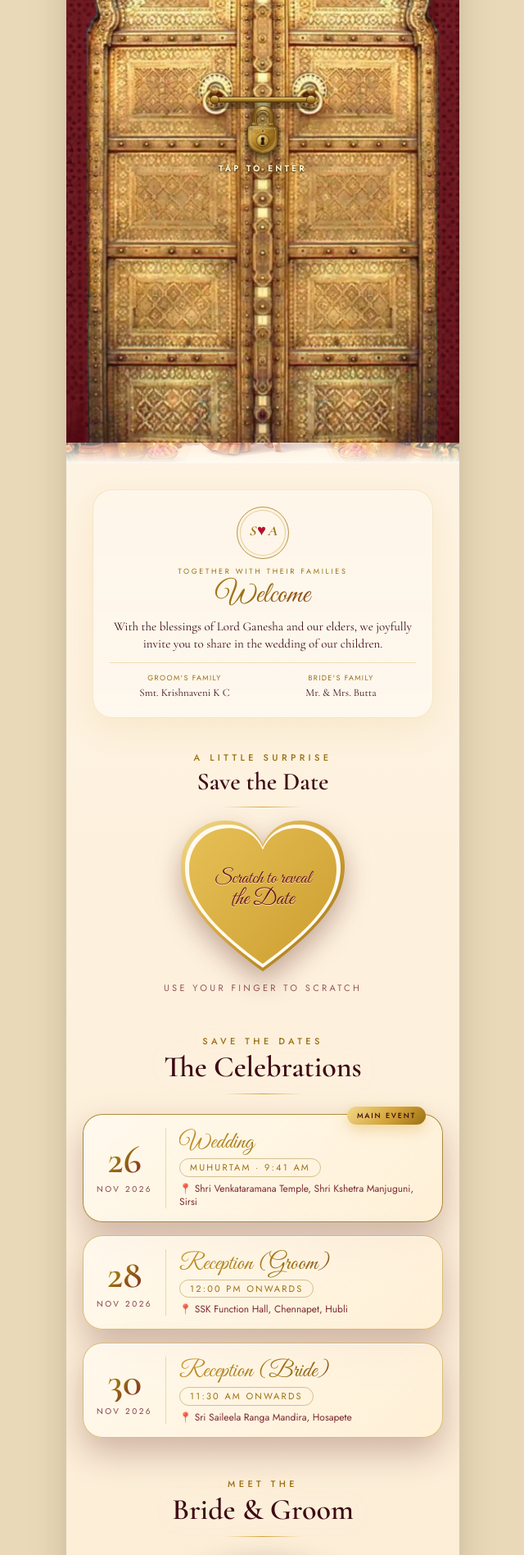
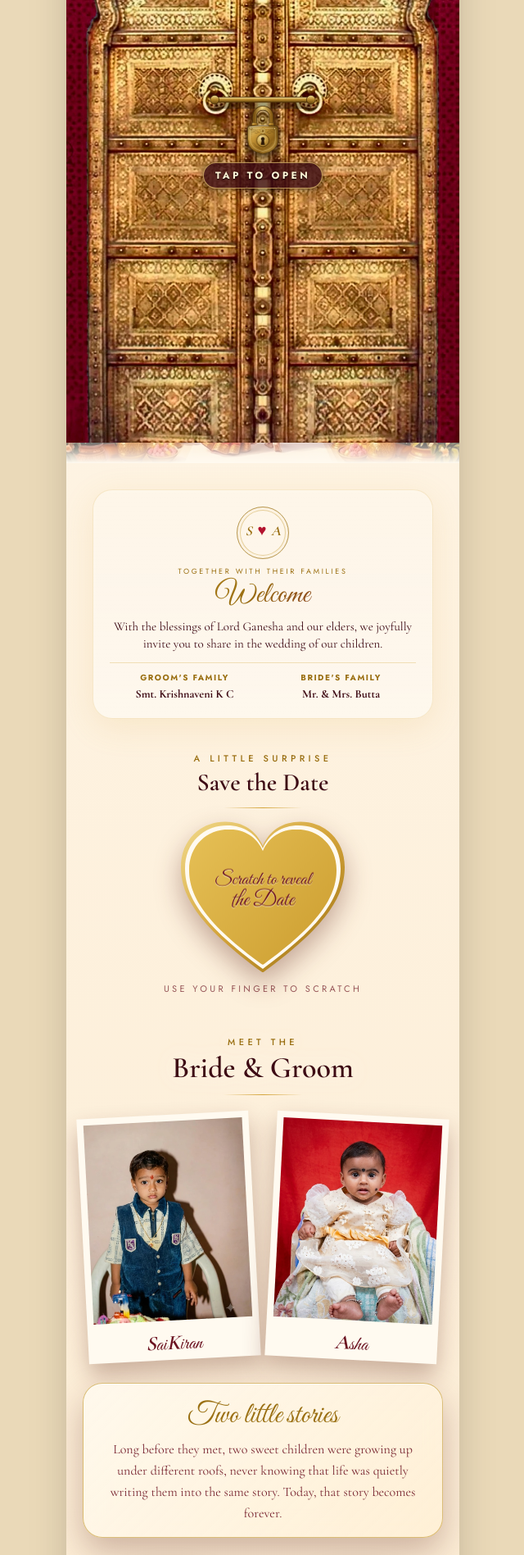
Before and after one commit to saitejakchintaginjal/wedding_invitation_anna, a Next.js app: page / in a window 1280 px wide. Shown: the part 260-2157 px from the top of the page at 82% size, without its empty margins (319-959 px from the left). Built offline with nearby package versions, Linux system fonts and the light colour scheme.

Commit message:
final edit

```diff
--- a/app/globals.css
+++ b/app/globals.css
@@ -63,7 +63,7 @@ input, select, textarea { font-size: 16px; } /* prevent iOS zoom */
   0% { transform: scale(.78) translateY(2%); filter: blur(3px); }
   100% { transform: none; filter: none; }
 }
-html.revealed .walk { animation: walkIn 3.8s cubic-bezier(.45,.05,.35,1) 1.3s backwards; transform-origin: 50% 25%; }
+html.revealed .walk { animation: walkIn 3.8s cubic-bezier(.45,.05,.35,1) 2.3s backwards; transform-origin: 50% 25%; }
 
 /* the curtain frame grows past the edges of the screen, accelerating, so the curtains slide off to the sides */
 @keyframes curtainPass {
@@ -71,7 +71,7 @@ html.revealed .walk { animation: walkIn 3.8s cubic-bezier(.45,.05,.35,1) 1.3s ba
   80% { opacity: 1; }
   100% { transform: scale(3.4); opacity: 0; }
 }
-.curtain-pass { transform-origin: 50% 42%; animation: curtainPass 3.5s cubic-bezier(.55,.05,.85,.55) 1.5s forwards; }
+.curtain-pass { transform-origin: 50% 42%; animation: curtainPass 3.5s cubic-bezier(.55,.05,.85,.55) 2.5s forwards; }
 
 @keyframes bloom {
   0% { opacity: 0; transform: scale(.3) rotate(var(--bloom-r, -12deg)); }
@@ -93,12 +93,12 @@ html.revealed .bloom { animation: bloom 1.5s cubic-bezier(.2,.8,.3,1) var(--bloo
 .petal { position: fixed; z-index: 60; pointer-events: none; font-size: 18px; animation: petalRise 1.1s ease-out forwards; }
 
 /* hero sequence, timed from the moment the curtain starts to open:
-   illustration 1.2-2.8s -> names 4.7s -> fireworks 2.8s (see Fireworks startAfter) -> corner flowers 7.2s+ (see CornerFlowers) */
+   illustration 2.2-3.8s -> names 5.7s -> fireworks 3.8s (see Fireworks startAfter) -> corner flowers 7.2s+ (see CornerFlowers) */
 @keyframes seqFade { from { opacity: 0; } to { opacity: 1; } }
 @keyframes namesIn { from { opacity: 0; transform: translateY(14px) scale(.94); } to { opacity: 1; transform: none; } }
-html.revealed .seq-bg { animation: seqFade 1.6s ease-out 1.2s backwards; }
-html.revealed .seq-names { animation: namesIn 2s cubic-bezier(.22,.8,.3,1) 4.7s backwards; }
-html.revealed .seq-fx { animation: seqFade 1.4s ease 2.8s backwards; }
+html.revealed .seq-bg { animation: seqFade 1.6s ease-out 2.2s backwards; }
+html.revealed .seq-names { animation: namesIn 2s cubic-bezier(.22,.8,.3,1) 5.7s backwards; }
+html.revealed .seq-fx { animation: seqFade 1.4s ease 3.8s backwards; }
 
 /* temple bells: an irregular pendulum, each bell with its own length of swing and timing */
 @keyframes bellSwing {
--- a/app/layout.tsx
+++ b/app/layout.tsx
@@ -5,7 +5,7 @@ import "./globals.css";
 const serif = Cormorant_Garamond({ subsets: ["latin"], weight: ["400", "500", "600", "700"], variable: "--font-serif" });
 const script = Great_Vibes({ subsets: ["latin"], weight: "400", variable: "--font-script" });
 const display = Satisfy({ subsets: ["latin"], weight: "400", variable: "--font-display" });
-const sans = Jost({ subsets: ["latin"], weight: ["300", "400", "500"], variable: "--font-sans" });
+const sans = Jost({ subsets: ["latin"], weight: ["300", "400", "500", "600", "700"], variable: "--font-sans" });
 
 export const metadata: Metadata = {
   title: "SaiKiran & Asha - Wedding Invitation",
--- /dev/null
+++ b/components/Celebrations.tsx
@@ -0,0 +1,37 @@
+import ScrollReveal from "./ScrollReveal";
+import { SectionTitle } from "./Reveal";
+import { events } from "@/lib/config";
+
+export default function Celebrations() {
+  return (
+    <section>
+      <SectionTitle eyebrow="Save the dates" title="The Celebrations" />
+      <div className="space-y-4">
+        {events.map((e, i) => {
+          const featured = "featured" in e && e.featured;
+          const [day, month, year] = e.date.split(" ");
+          return (
+            <ScrollReveal key={e.name} delay={i * 0.12}>
+            <article
+              className={`glass tap-lift relative flex items-center gap-4 rounded-3xl p-4 ${featured ? "!border-gold-dark/80 bg-gradient-to-br from-ruby/15 to-saffron/20" : ""}`}
+            >
+              {featured && (
+                <span className="gold-btn absolute -top-2.5 right-5 rounded-full px-3 py-1 text-[9px] font-medium">MAIN EVENT</span>
+              )}
+              <div className="shrink-0 text-center">
+                <div className="gold-text font-serif text-5xl font-semibold leading-none">{day}</div>
+                <div className="mt-1 text-[10px] uppercase tracking-[.25em] text-maroon/80">{month.slice(0, 3)} {year}</div>
+              </div>
+              <div className="min-w-0 flex-1 border-l border-gold/40 pl-4">
+                <h3 className="gold-text font-script text-[28px] leading-tight">{e.name}</h3>
+                {e.timeLabel && <p className="mt-0.5 inline-block rounded-full border border-gold-dark/40 px-3 py-0.5 text-[11px] uppercase tracking-[.2em] text-gold-dark">{e.timeLabel}</p>}
+                <p className="mt-1.5 text-xs text-maroon/90">📍 {e.venue}</p>
+              </div>
+            </article>
+            </ScrollReveal>
+          );
+        })}
+      </div>
+    </section>
+  );
+}
--- a/components/CornerFlowers.tsx
+++ b/components/CornerFlowers.tsx
@@ -1,10 +1,10 @@
 // Flowers that bloom into the four corners of the screen, one after another, once the gate has opened.
 // On wide screens they fill the empty space beside the phone-width column.
 const CORNERS = [
-  { pos: "left-0 top-0", flip: "", origin: "0 0", delay: 7.2, rot: -14 },
-  { pos: "right-0 top-0", flip: "-scale-x-100", origin: "100% 0", delay: 8.2, rot: 14 },
-  { pos: "right-0 bottom-0", flip: "-scale-100", origin: "100% 100%", delay: 9.2, rot: -14 },
-  { pos: "left-0 bottom-0", flip: "-scale-y-100", origin: "0 100%", delay: 10.2, rot: 14 },
+  { pos: "left-0 top-0", flip: "", origin: "0 0", delay: 8.2, rot: -14 },
+  { pos: "right-0 top-0", flip: "-scale-x-100", origin: "100% 0", delay: 9.2, rot: 14 },
+  { pos: "right-0 bottom-0", flip: "-scale-100", origin: "100% 100%", delay: 10.2, rot: -14 },
+  { pos: "left-0 bottom-0", flip: "-scale-y-100", origin: "0 100%", delay: 11.2, rot: 14 },
 ];
 
 export default function CornerFlowers() {
--- a/components/GardenFinale.tsx
+++ b/components/GardenFinale.tsx
@@ -1,6 +1,7 @@
 "use client";
 
 import CapName from "./CapName";
+import Celebrations from "./Celebrations";
 import Countdown from "./Countdown";
 import { SectionTitle } from "./Reveal";
 import { events, venues, wedding } from "@/lib/config";
@@ -34,6 +35,8 @@ export default function GardenFinale() {
   return (
     <section className="space-y-12 px-5 pb-12 pt-12">
       <Countdown />
+
+      <Celebrations />
 
       <section>
         <SectionTitle eyebrow="Where" title="The Venues" />
--- a/components/Gate.tsx
+++ b/components/Gate.tsx
@@ -9,8 +9,8 @@ type Phase = "closed" | "card" | "open";
 const UNLOCK_MS = 1000;
 
 /** After the doors open, the camera pushes forward and the curtain frame sweeps past it (see .curtain-pass in
- *  globals.css: starts 1.5s after the tap, takes 3.5s). The gate is removed once that has finished. */
-const GATE_DONE_AT = 5400;
+ *  globals.css: starts 2.5s after the tap, takes 3.5s). The gate is removed once that has finished. */
+const GATE_DONE_AT = 6400;
 
 export default function Gate() {
   const [phase, setPhase] = useState<Phase>("closed");
@@ -42,7 +42,7 @@ export default function Gate() {
   const ART_W = "max(100cqw, 53.69cqh)";
   const door = (left: boolean) => (
     <div
-      className={`absolute top-0 h-full w-1/2 overflow-hidden bg-[#5e0f1f] ${left ? "left-0 origin-left" : "right-0 origin-right"} transition-[transform,filter] duration-[1600ms] ${ease}`}
+      className={`absolute top-0 h-full w-1/2 overflow-hidden bg-[#5e0f1f] ${left ? "left-0 origin-left" : "right-0 origin-right"} transition-[transform,filter] duration-[2600ms] ${ease}`}
       style={{
         // hinged on the outer edge, the door swings away from the viewer like a real door opening inward
         transform: cardOpen ? `rotateY(${left ? 105 : -105}deg)` : "none",
@@ -158,8 +158,8 @@ export default function Gate() {
                 <path d="M26 95 q28 -7 62 -4" fill="none" stroke="#fff" strokeOpacity=".4" strokeWidth="3" strokeLinecap="round" />
               </svg>
             </span>
-            <span className={`mt-2 block whitespace-nowrap text-center text-[10px] font-semibold uppercase tracking-[.35em] text-[#fff2c8] [text-shadow:0_1px_3px_rgba(0,0,0,.9)] transition-opacity duration-300 ${unlocking ? "opacity-0" : "opacity-100"}`}>
-              Tap to enter
+            <span className={`mx-auto mt-2 block w-fit whitespace-nowrap rounded-full border border-[#e8c872]/70 bg-[#3a0a14]/80 px-3.5 py-1.5 text-center text-[12px] font-bold uppercase tracking-[.28em] text-[#fff6d6] shadow-[0_2px_8px_rgba(0,0,0,.55)] [text-shadow:0_1px_2px_rgba(0,0,0,.9)] transition-opacity duration-300 ${unlocking ? "opacity-0" : "opacity-100"}`}>
+              Tap to open
             </span>
           </button>
         </div>
--- a/components/Invitation.tsx
+++ b/components/Invitation.tsx
@@ -58,7 +58,7 @@ function Hero() {
             <CapName className={name}>{wedding.bride}</CapName>
           </div>
         </div>
-        <div className="seq-fx absolute inset-0"><Fireworks light startAfter={{ htmlClass: "revealed", ms: 2800 }} /></div>
+        <div className="seq-fx absolute inset-0"><Fireworks light startAfter={{ htmlClass: "revealed", ms: 3800 }} /></div>
       </div>
     </section>
   );
@@ -69,9 +69,11 @@ function Welcome() {
     <section className="px-8 pt-8">
       <ScrollReveal className="rounded-3xl border border-gold/20 bg-gradient-to-b from-white/25 to-white/45 px-5 py-5 text-center shadow-[0_10px_40px_rgba(212,164,57,.14)] backdrop-blur-[2px]">
         <div className="mx-auto flex h-16 w-16 items-center justify-center whitespace-nowrap rounded-full border border-gold-dark/70 pb-0.5 font-script text-[16px] leading-none tracking-tight text-gold-dark shadow-[inset_0_0_0_3px_rgba(255,247,234,.9),inset_0_0_0_4px_rgba(184,134,11,.35)]">
-          <CapName>{wedding.groom[0]}</CapName>
-          <span className="mx-0.5 text-[1.15em] text-ruby" aria-label="and">♥</span>
-          <CapName>{wedding.bride[0]}</CapName>
+          <span className="flex items-center gap-[6px]">
+            <span className="pr-[1px]"><CapName>{wedding.groom[0]}</CapName></span>
+            <span className="text-[1.15em] text-ruby" aria-label="and">♥</span>
+            <span><CapName>{wedding.bride[0]}</CapName></span>
+          </span>
         </div>
         <p className="mt-2 text-[9px] uppercase tracking-[.3em] text-gold-dark">Together with their families</p>
         <h2 className="gold-text font-script text-4xl leading-tight">Welcome</h2>
@@ -79,98 +81,23 @@ function Welcome() {
           With the blessings of Lord Ganesha and our elders, we joyfully invite you to share in the wedding of our children.
         </p>
         <div className="mt-3 grid grid-cols-2 gap-2 border-t border-gold/30 pt-2.5 text-xs">
-          <div><p className="text-[9px] uppercase tracking-[.15em] text-gold-dark">Groom&apos;s family</p><p className="mt-0.5 font-serif text-[13px] leading-snug text-maroon-deep">{wedding.groomParents}</p></div>
-          <div><p className="text-[9px] uppercase tracking-[.15em] text-gold-dark">Bride&apos;s family</p><p className="mt-0.5 font-serif text-[13px] leading-snug text-maroon-deep">{wedding.brideParents}</p></div>
+          <div><p className="text-[10px] font-bold uppercase tracking-[.15em] text-gold-dark">Groom&apos;s family</p><p className="mt-0.5 font-serif text-sm font-bold leading-snug text-maroon-deep">{wedding.groomParents}</p></div>
+          <div><p className="text-[10px] font-bold uppercase tracking-[.15em] text-gold-dark">Bride&apos;s family</p><p className="mt-0.5 font-serif text-sm font-bold leading-snug text-maroon-deep">{wedding.brideParents}</p></div>
         </div>
       </ScrollReveal>
     </section>
   );
 }
 
-function Celebrations() {
-  return (
-    <section className="px-5 pt-12">
-      <SectionTitle eyebrow="Save the dates" title="The Celebrations" />
-      <div className="space-y-4">
-        {events.map((e, i) => {
-          const featured = "featured" in e && e.featured;
-          const [day, month, year] = e.date.split(" ");
-          return (
-            <ScrollReveal key={e.name} delay={i * 0.12}>
-            <article
-              className={`glass tap-lift relative flex items-center gap-4 rounded-3xl p-4 ${featured ? "!border-gold-dark/80 bg-gradient-to-br from-ruby/15 to-saffron/20" : ""}`}
-            >
-              {featured && (
-                <span className="gold-btn absolute -top-2.5 right-5 rounded-full px-3 py-1 text-[9px] font-medium">MAIN EVENT</span>
-              )}
-              <div className="shrink-0 text-center">
-                <div className="gold-text font-serif text-5xl font-semibold leading-none">{day}</div>
-                <div className="mt-1 text-[10px] uppercase tracking-[.25em] text-maroon/80">{month.slice(0, 3)} {year}</div>
-              </div>
-              <div className="min-w-0 flex-1 border-l border-gold/40 pl-4">
-                <h3 className="gold-text font-script text-[28px] leading-tight">{e.name}</h3>
-                {e.timeLabel && <p className="mt-0.5 inline-block rounded-full border border-gold-dark/40 px-3 py-0.5 text-[11px] uppercase tracking-[.2em] text-gold-dark">{e.timeLabel}</p>}
-                <p className="mt-1.5 text-xs text-maroon/90">📍 {e.venue}</p>
-              </div>
-            </article>
-            </ScrollReveal>
-          );
-        })}
-      </div>
-    </section>
-  );
-}
-
 function MeetCouple() {
+  const kids = [
+    { src: "/groom-child.jpg", name: wedding.groom, line: "A little boy with big dreams", pos: "50% 18%", rot: -3 },
+    { src: "/bride-child.jpg", name: wedding.bride, line: "A little princess with a big smile", pos: "50% 22%", rot: 3 },
+  ];
   const block = "glass rounded-3xl px-5 py-4";
   return (
     <section className="px-5 pt-12">
       <SectionTitle eyebrow="Meet the" title="Bride & Groom" />
-      <ScrollReveal>
-        <div className="ornate-frame tap-lift mx-auto aspect-[2/3] w-[76%] overflow-hidden rounded-t-[999px] bg-night shadow-[0_18px_40px_rgba(90,30,20,.35)]">
-          {/* eslint-disable-next-line @next/next/no-img-element */}
-          <img src="/couple.png" alt="SaiKiran and Asha" className="h-full w-full object-cover object-[50%_50%] [filter:brightness(1.22)_contrast(.96)_saturate(1.08)]" />
-        </div>
-      </ScrollReveal>
-      <div className="mt-6 grid grid-cols-2 gap-4">
-        {[
-          { src: "/groom.jpg", name: wedding.groom, role: "The Groom", pos: "50% 12%" },
-          { src: "/bride.jpg", name: wedding.bride, role: "The Bride", pos: "62% 12%" },
-        ].map((p, i) => (
-          <ScrollReveal key={p.role} delay={i * 0.12}>
-            <figure className="tap-lift text-center">
-              <div className="ornate-frame aspect-[3/4] overflow-hidden rounded-t-[999px] shadow-[0_14px_30px_rgba(90,30,20,.3)]">
-                {/* eslint-disable-next-line @next/next/no-img-element */}
-                <img src={p.src} alt={p.name} className="h-full w-full object-cover" style={{ objectPosition: p.pos }} />
-              </div>
-              <figcaption className="mt-2">
-                <p className="text-[10px] uppercase tracking-[.3em] text-gold-dark">{p.role}</p>
-                <p className="font-script text-3xl leading-tight text-maroon-deep"><CapName>{p.name}</CapName></p>
-              </figcaption>
-            </figure>
-          </ScrollReveal>
-        ))}
-      </div>
-      <ScrollReveal delay={0.1}>
-        <div className={`${block} tap-lift mt-6 text-center`}>
-          <p className="font-script text-4xl leading-tight text-gold-dark">Two hearts, one journey</p>
-          <p className="mt-1.5 font-serif text-base leading-relaxed text-maroon/90">
-            Two souls, two families, one beautiful beginning. We would be honoured to have you with us as we start a lifetime of love, laughter and togetherness.
-          </p>
-        </div>
-      </ScrollReveal>
-    </section>
-  );
-}
-
-function Childhood() {
-  const kids = [
-    { src: "/groom-child.jpg", name: wedding.groom, line: "A little boy with big dreams", pos: "50% 18%", rot: -3 },
-    { src: "/bride-child.jpg", name: wedding.bride, line: "A little princess with a big smile", pos: "50% 22%", rot: 3 },
-  ];
-  return (
-    <section className="px-5 pt-12">
-      <SectionTitle eyebrow="Where it all began" title="Once Upon a Time" />
       <div className="grid grid-cols-2 gap-5">
         {kids.map((k, i) => (
           <ScrollReveal key={k.name} delay={i * 0.12}>
@@ -191,6 +118,39 @@ function Childhood() {
           </p>
         </div>
       </ScrollReveal>
+      <div className="mt-9 grid grid-cols-2 gap-4">
+        {[
+          { src: "/groom.jpg", name: wedding.groom, role: "The Groom", pos: "50% 12%" },
+          { src: "/bride.jpg", name: wedding.bride, role: "The Bride", pos: "62% 12%" },
+        ].map((p, i) => (
+          <ScrollReveal key={p.role} delay={i * 0.12}>
+            <figure className="tap-lift text-center">
+              <div className="ornate-frame aspect-[3/4] overflow-hidden rounded-t-[999px] shadow-[0_14px_30px_rgba(90,30,20,.3)]">
+                {/* eslint-disable-next-line @next/next/no-img-element */}
+                <img src={p.src} alt={p.name} className="h-full w-full object-cover" style={{ objectPosition: p.pos }} />
+              </div>
+              <figcaption className="mt-2">
+                <p className="text-[10px] uppercase tracking-[.3em] text-gold-dark">{p.role}</p>
+                <p className="font-script text-3xl leading-tight text-maroon-deep"><CapName>{p.name}</CapName></p>
+              </figcaption>
+            </figure>
+          </ScrollReveal>
+        ))}
+      </div>
+      <ScrollReveal>
+        <div className="ornate-frame tap-lift mx-auto mt-6 aspect-[2/3] w-[76%] overflow-hidden rounded-t-[999px] bg-night shadow-[0_18px_40px_rgba(90,30,20,.35)]">
+          {/* eslint-disable-next-line @next/next/no-img-element */}
+          <img src="/couple.png" alt="SaiKiran and Asha" className="h-full w-full object-cover object-[50%_50%] [filter:brightness(1.22)_contrast(.96)_saturate(1.08)]" />
+        </div>
+      </ScrollReveal>
+      <ScrollReveal delay={0.1}>
+        <div className={`${block} tap-lift mt-6 text-center`}>
+          <p className="font-script text-4xl leading-tight text-gold-dark">Two hearts, one journey</p>
+          <p className="mt-1.5 font-serif text-base leading-relaxed text-maroon/90">
+            Two souls, two families, one beautiful beginning. We would be honoured to have you with us as we start a lifetime of love, laughter and togetherness.
+          </p>
+        </div>
+      </ScrollReveal>
     </section>
   );
 }
@@ -199,15 +159,15 @@ function Gallery() {
   return (
     <section className="px-5 pt-12">
       <SectionTitle eyebrow="Our story, so far" title="Moments" />
-      <div className="space-y-8">
+      <div className="space-y-6">
         {photos.map((ph, i) => (
           <ScrollReveal key={ph.src}>
             <figure
-              className={`relative w-[84%] bg-ivory p-2.5 pb-4 shadow-[0_16px_32px_rgba(90,30,20,.32)] transition-transform duration-300 [transform:rotate(var(--r))] hover:z-10 hover:[transform:rotate(0deg)_scale(1.03)] active:[transform:rotate(0deg)_scale(1.03)] ${i % 2 ? "ml-auto" : ""}`}
+              className={`relative w-[66%] bg-ivory p-2 pb-3 shadow-[0_16px_32px_rgba(90,30,20,.32)] transition-transform duration-300 [transform:rotate(var(--r))] hover:z-10 hover:[transform:rotate(0deg)_scale(1.03)] active:[transform:rotate(0deg)_scale(1.03)] ${i % 2 ? "ml-auto" : ""}`}
               style={{ ["--r" as string]: `${i % 2 ? 2.5 : -2.5}deg` }}
             >
               {/* eslint-disable-next-line @next/next/no-img-element */}
-              <img src={ph.src} alt={ph.caption} className="aspect-[3/4] w-full object-cover" style={{ objectPosition: ph.pos }} />
+              <img src={ph.src} alt={ph.caption} className="aspect-[4/5] w-full object-cover" style={{ objectPosition: ph.pos }} />
             </figure>
           </ScrollReveal>
         ))}
@@ -227,9 +187,7 @@ export default function Invitation() {
       <Hero />
       <Welcome />
       <ScratchCard />
-      <Celebrations />
       <MeetCouple />
-      <Childhood />
       <Gallery />
     </>
   );
```
Also changed, not shown: public/gate-doors.jpg.
